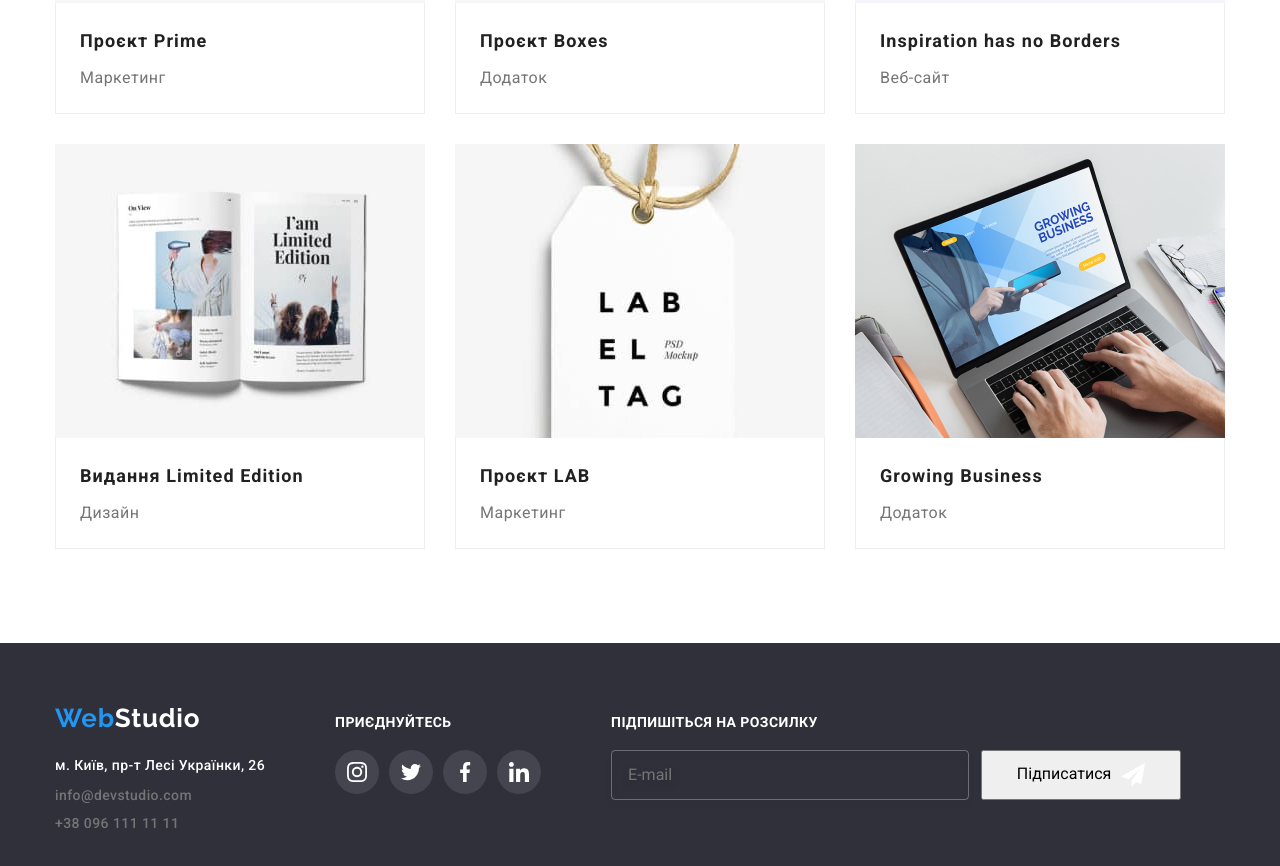
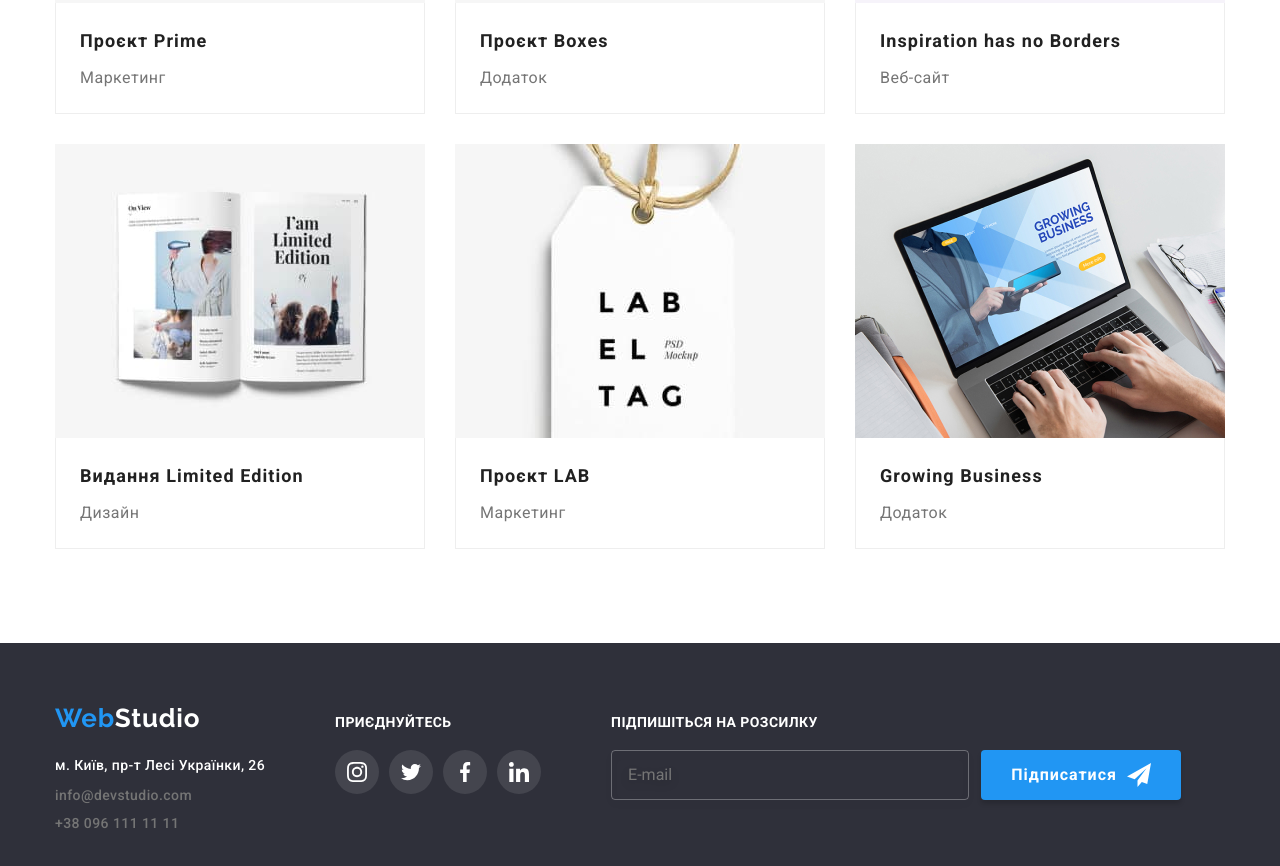
Before and after one commit to SvitlanaPia/goit-markup-hw-06, a plain HTML site: page portfolio.html in a window 1280 px wide. Shown: the part 989-1855 px from the top of the page. Drawn offline with nearby package versions, Linux system fonts and the light colour scheme.

Commit message:
Update portfolio.html

```diff
--- a/portfolio.html
+++ b/portfolio.html
@@ -361,7 +361,7 @@
                 required
               />
             </label>
-            <button type="submit" class="newsletter-button">
+            <button type="submit" class="button newsletter-button">
               Підписатися
               <svg class="newsletter-icon" width="24px" height="24px">
                 <use href="./images/icons.svg#icon-send"></use>
```
